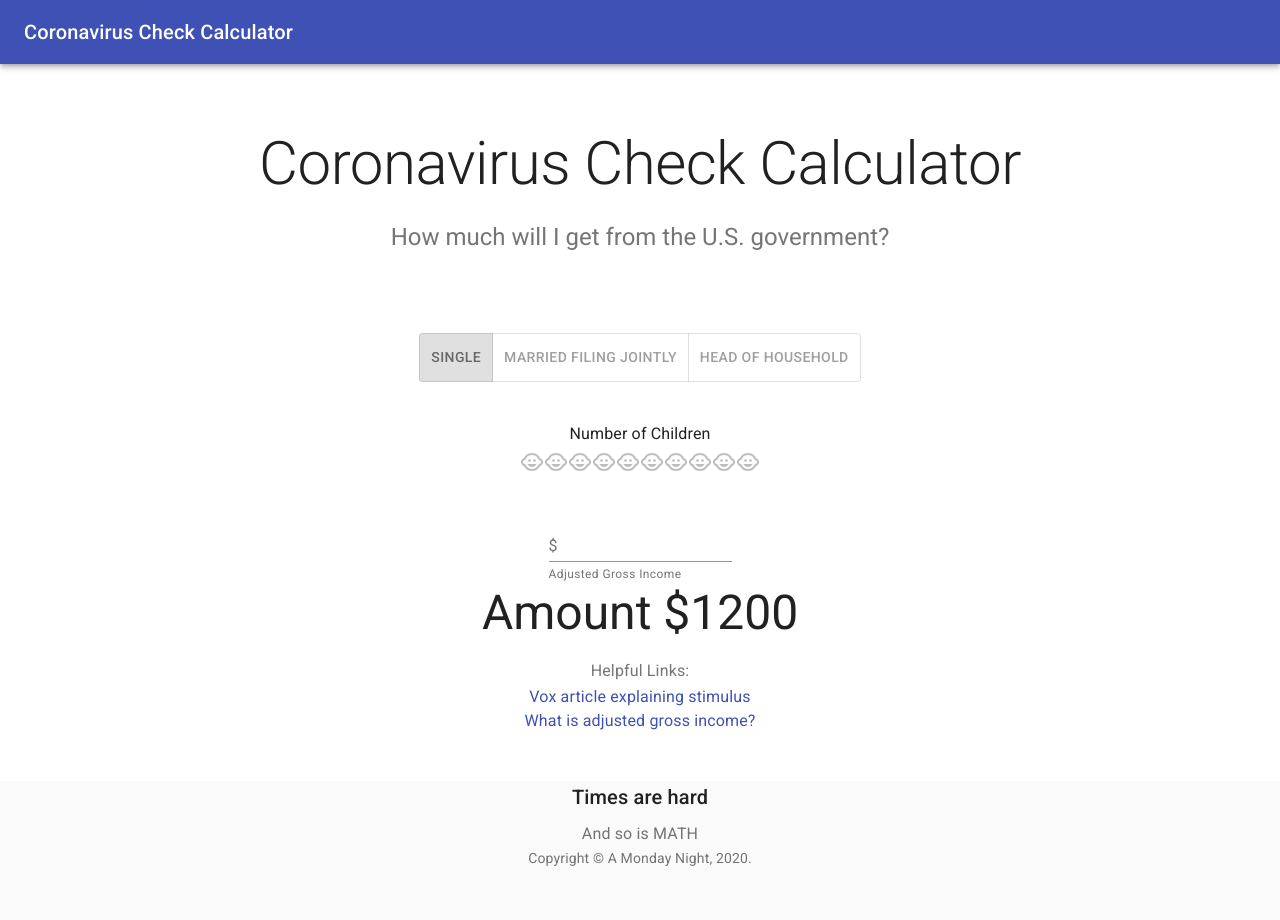
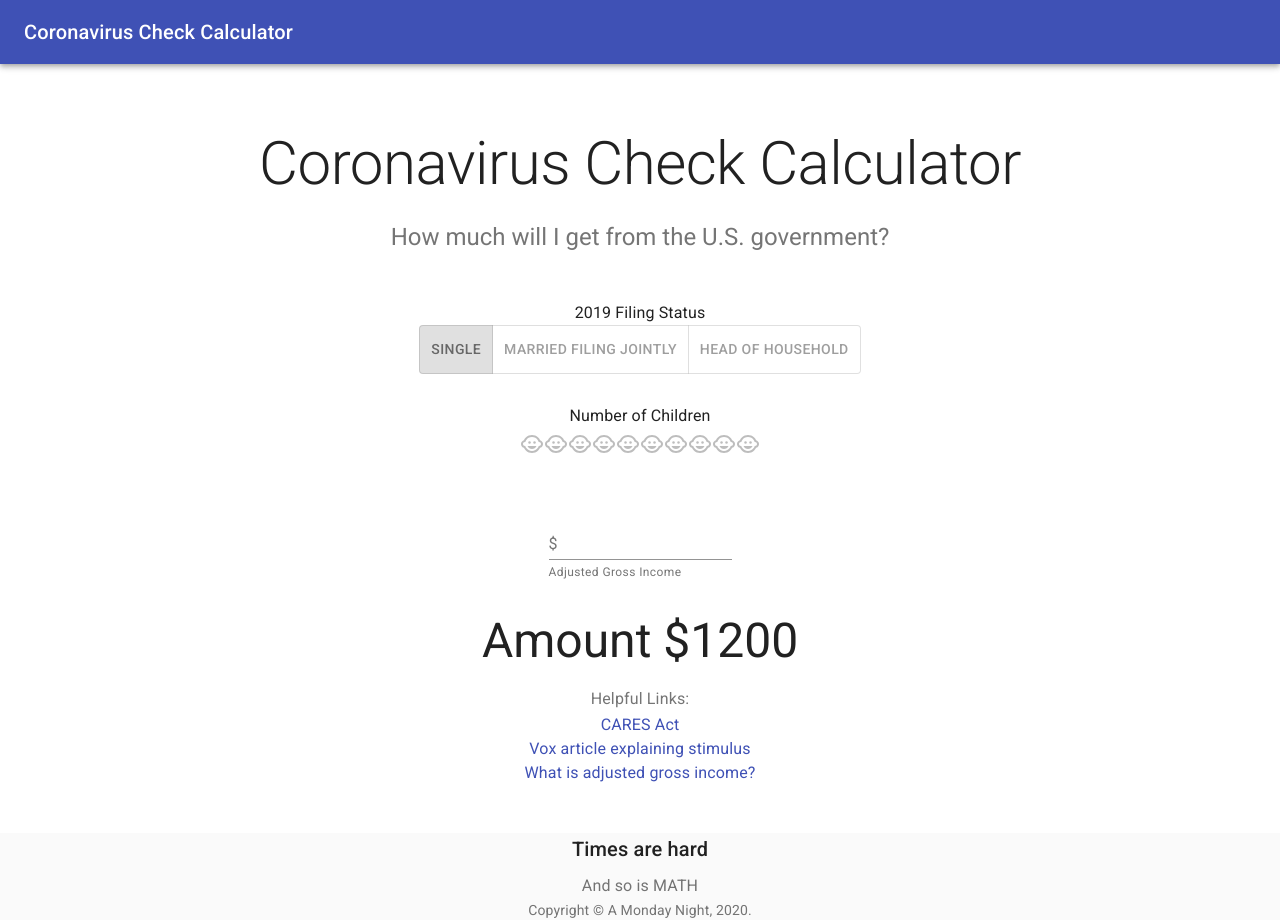
Before and after one commit to ejwill04/stimulus-calculator, a React (Create React App) app: page / in a window 1280 px wide. Before the commit the page ends 868 px from the top, so only its background shows below. Built offline with nearby package versions, Linux system fonts and the light colour scheme.

Commit message:
add link

```diff
--- a/src/App.js
+++ b/src/App.js
@@ -26,7 +26,7 @@ function Copyright() {
 
 const useStyles = makeStyles((theme) => ({
   paper: {
-    marginTop: theme.spacing(8),
+    marginTop: theme.spacing(4),
     display: 'flex',
     flexDirection: 'column',
     alignItems: 'center',
@@ -47,7 +47,7 @@ const useStyles = makeStyles((theme) => ({
   },
   toggleContainer: {
     margin: theme.spacing(2, 0),
-    marginBottom: 40,
+    marginBottom: 30,
   },
 }));
 
@@ -81,6 +81,7 @@ const StatusSelector = ({ classes, status, setStatus }) => {
   return (
     <Grid>
       <div className={classes.toggleContainer}>
+        <Typography component="legend" align="center">2019 Filing Status</Typography>
         <ToggleButtonGroup
           value={status}
           exclusive
@@ -131,7 +132,7 @@ const AGISelector = ({ agi, setAgi }) => {
   const classes = useStyles();
 
   return (
-    <form className={classes.root} noValidate autoComplete="off">
+    <form className={classes.toggleContainer} noValidate autoComplete="off">
       <TextField
       value={agi}
       onChange={e => setAgi(e.target.value)}
@@ -199,6 +200,13 @@ export default function App() {
             </Typography>
             <Typography align="center">
               <Link
+                href="https://www.congress.gov/bill/116th-congress/senate-bill/3548"
+                target="_blank"
+              >CARES Act
+              </Link>
+            </Typography>
+            <Typography align="center">
+              <Link
                 href="https://www.vox.com/future-perfect/2020/3/23/21190955/stimulus-checks-from-government-approved"
                 target="_blank"
               >Vox article explaining stimulus
```
